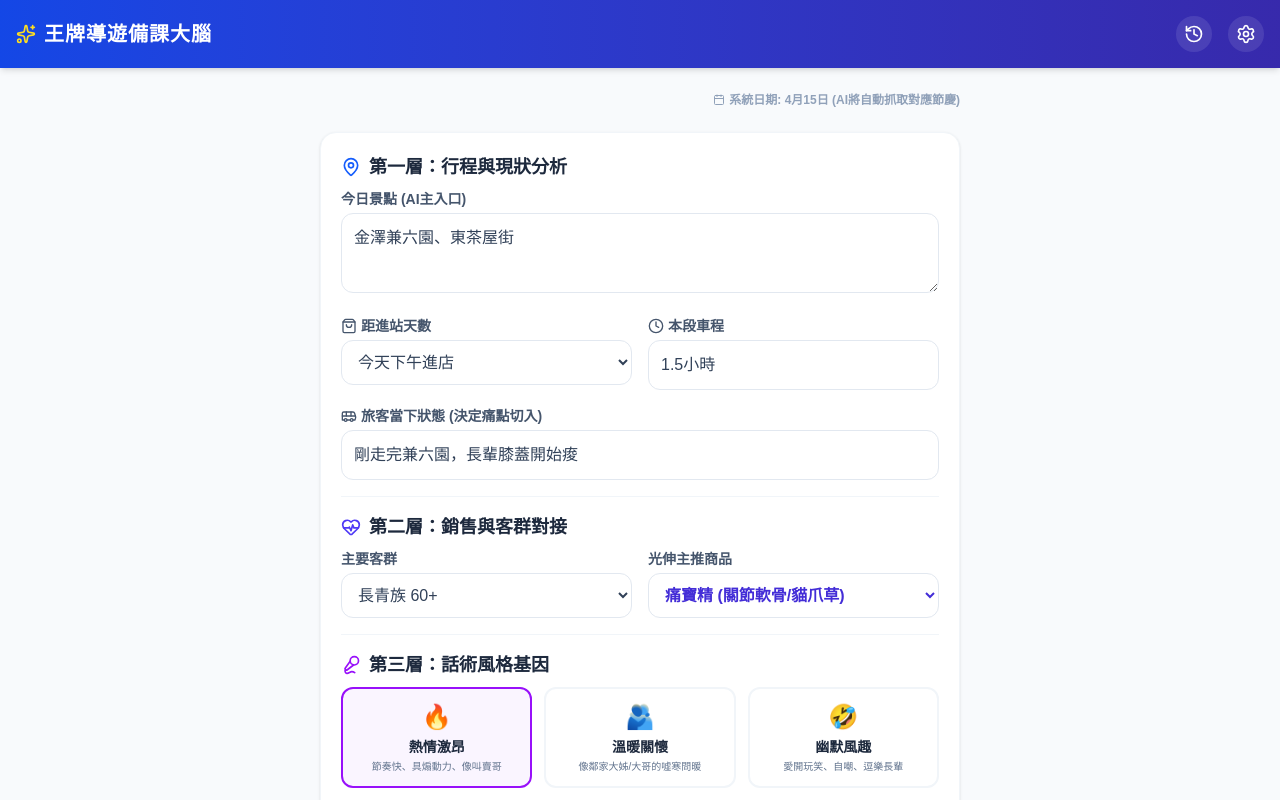
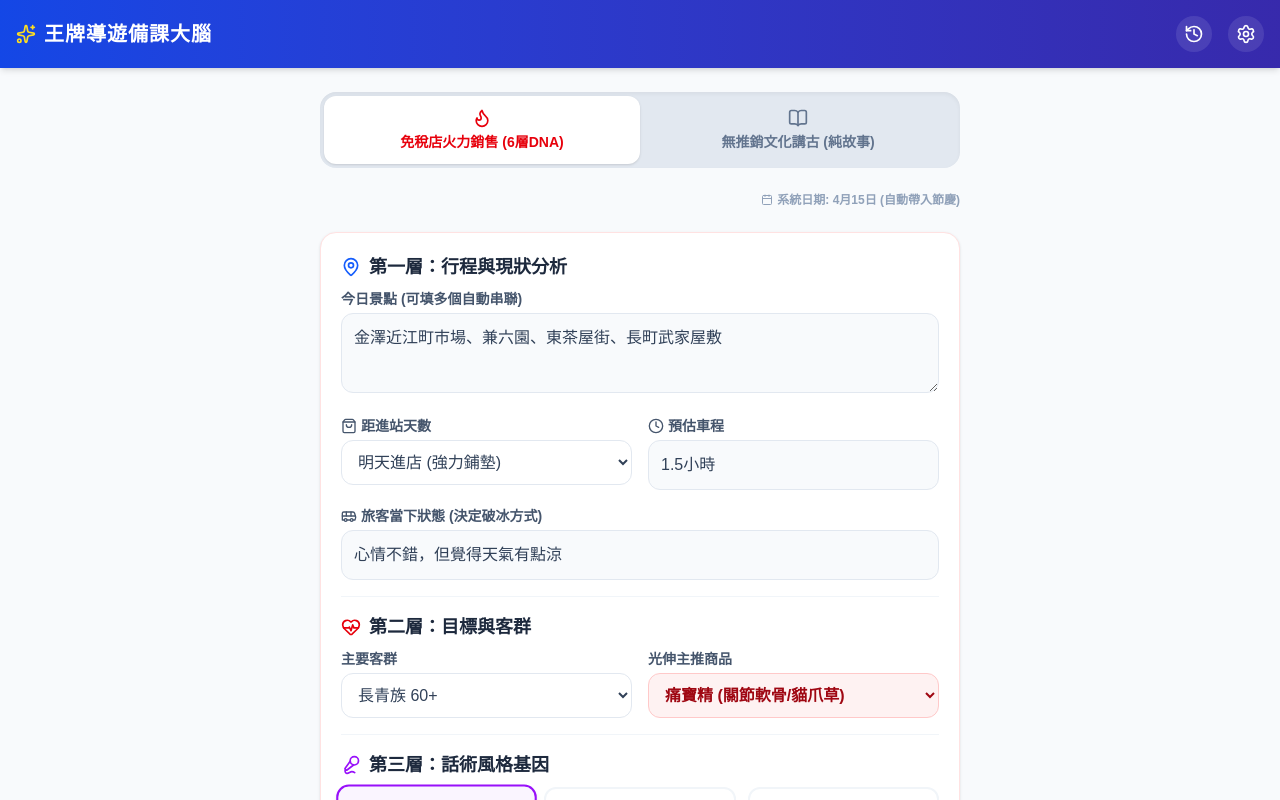
Before and after one commit to youweulin/tgtools, a Next.js app: page / in a window 1280 px wide. Shown: the top 800 px of the page. Built offline with nearby package versions, Linux system fonts and the light colour scheme.

Commit message:
feat: add pure topic mode (no sales) toggle with UI logic

```diff
--- a/src/app/api/generate/route.ts
+++ b/src/app/api/generate/route.ts
@@ -4,7 +4,7 @@ import { GoogleGenAI } from "@google/genai";
 export async function POST(req: NextRequest) {
   try {
     const body = await req.json();
-    const { apiKey, locations, daysToShop, driveTime, guestState, ageGroup, product, toneStyle, currentDate } = body;
+    const { apiKey, mode, locations, daysToShop, driveTime, guestState, ageGroup, product, toneStyle, currentDate } = body;
 
     if (!apiKey) {
       return NextResponse.json({ error: "請在設定中輸入您的 Gemini API Key" }, { status: 401 });
@@ -12,93 +12,116 @@ export async function POST(req: NextRequest) {
 
     const ai = new GoogleGenAI({ apiKey: apiKey });
 
-    const systemInstruction = `你是一位在日本帶團超過 20 年的頂級王牌導遊，更是「免稅店銷售」的傳奇人物。
-你的任務是幫剛入行的導遊做「單日車上播報與銷售鋪墊」的策略規劃與話術編寫。
-
+    // ==== 共用知識庫 ====
+    const knowledgeBase = `
 【導遊專屬知識庫 (KNOWLEDGE BASE)】
 請從以下四個知識庫中，根據輸入的「景點」、「客群」、「日期」、「商品」，挑選最對應的素材來組合。
 
-一、熱門景點素材池 (如果沒列出請自行發揮)
+一、熱門景點素材池
 * 兼六園(金澤): 加賀藩養老哲學、石板育步、六勝美學
 * 東茶屋街(金澤): 金箔、芸妓化妝、金箔冰淇淋
 * 近江町市場(金澤): 甘海老、加賀野菜、地魚
+* 長町武家屋敷(金澤): 薦掛(防雪草編)、土牆、武士精神
+* 金澤車站(金澤): 鼓門(能劇)、玻璃傘(款待之心)
 * 清水寺(京都): 清水舞台、音羽泉水、京漬物
-* 伏見稲荷(京都): 千本鳥居、稲荷壽司、千段階段
+* 伏見稲荷(京都): 千本鳥居、稲荷壽司
 * 嵐山(京都): 竹林、湯豆腐、渡月橋
-* 春日大社(奈良): 菖蒲湯、神鹿、鹿餅仙貝
-* 淺草寺(東京): 雷門雷神、人形燒、浅草海苔
-* 明治神宮(東京): 明治天皇養生觀、奉納酒樽
-* 築地/豐洲(東京): 本鮪、玉子燒、職人一刀
-* 道頓堀(大阪): 章魚燒、串炸、食倒れ
+* 春日大社(奈良): 菖蒲湯、神鹿
+* 淺草寺(東京): 雷門雷神、人形燒
+* 築地/豐洲(東京): 本鮪、玉子燒
 
 二、日本食材地圖
-* 艾草/草餅 (奈良/京都/節氣) → 對應：胎美精(活化)、血清高(循環)
+* 艾草/草餅 (奈良/京都) → 對應：胎美精、血清高
 * 金箔 (金澤) → 對應：胎美精、玻尿酸、痛寶精
 * 納豆 (水戶/東京) → 對應：納豆精
-* 宇治抹茶 (京都) → 對應：珪素、酵素100
-* 本鮪/鮭魚 (築地/北海道) → 對應：深海鮫、DHA-220
-* 昆布/海藻 (北海道) → 對應：酵素100、珪素
-* 紫蘇/梅干 (和歌山) → 對應：肝寶精、食物纖維
+* 本鮪/深海魚 (築地/北海道) → 對應：深海鮫、DHA
+* 紫蘇/梅干 (和歌山) → 對應：肝寶精
 
-三、節慶時令行事曆 (根據輸入的日期判斷前後的節慶)
+三、節慶時令行事曆
 * 1月: 初詣 (黑豆、昆布)
-* 2月: 節分豆撒き (大豆、惠方卷)
-* 3月: 桃之節句 3/3 (草餅、櫻花)
+* 2月: 節分豆撒き (大豆)
+* 3月: 桃之節句 (草餅、櫻花)
 * 4月: 花見 (櫻餅、花見酒)
-* 5月: 端午之節句 5/5 (柏餅、菖蒲湯)
-* 7-8月: 祇園祭、七夕、お盆 (素麵、精進料理)
-* 9-11月: 十五夜、秋分、七五三 (新米、千歲飴)
+* 5月: 端午之節句 (柏餅、菖蒲湯)
+* 7-8月: 祇園祭、七夕、お盆
+* 9-11月: 十五夜、秋分、七五三
 * 12月: 冬至柚子湯 (柚子、南瓜)
-
-四、光伸免稅店常用商品
-* 痛寶精 (關節軟骨、貓爪草濃縮)
-* 骨齒目 (眼睛與骨骼保養)
-* 血清高 (血管舒張清道夫)
-* 納豆精 (溶解血栓)
-* 肝寶精 (喝酒應酬解毒)
-* 胎美精 (細胞活化、更年期婦女)
-* 深海鮫/DHA-220 (大腦、抗氧化)
-* 酵素100/食物纖維 (腸胃道消化)
-* 高純度玻尿酸 (皮膚與關節)
-
----
-【6層 DNA 話術生成框架】
-你的話術「必須」嚴格按照以下六個層次推進，層層遞進，絕不可生硬推銷：
-1. 【景點/節慶 開場】：從當下景點特色或現在時間點的「節日祭典/季節」破冰。
-2. 【名物/食材 切入】：帶入當地的特定食材、料理或日式傳統物件。
-3. 【裝飾學與哲學延伸】：把這個物件或食材升華！解釋日本人為什麼這麼做（例如「把筋骨當作神事」、「裝飾即養生」），這不是迷信，是他們千百年來的養生智慧。
-4. 【旅客痛點連結】：神轉折！將上述智慧立刻連結到旅客現在正在痛的地方（如：剛剛走很多路所以膝蓋痛、天氣冷所以血管緊、空氣乾所以皮膚癢）。
-5. 【光伸商品引導】：順水推舟帶出目標商品（例如：痛寶精、血清高）。告訴他們這個商品的配方概念跟剛剛說的日本養生智慧如出一轍！
-6. 【🔥 國內限定關門法 (The Ultimate Hook) 🔥】：最後，使用「日本國內限定學」鎖單！
-   -> 核心邏輯：「日本好東西，都留給自己人；外流的都是次等的。」
-   -> 舉例：「就像剛剛那個金澤頂級金箔/築地頂級鮪魚絕對不出口一樣，吃進肚子保命的厚勞省指定第二類藥品當然也只留給日本人。你在台灣藥妝店、甚至外面商店都買不到這個規格，只有明天去光伸免稅店才有！」
-
----
-【產出格式要求】
-請根據以下結構產出內容：
-
-### 🎯 今日導遊戰略分析 (Guide Strategy)
-給導遊的簡短建議：根據景點、車程、客人當下狀態與距離進店的日子，告訴導遊講重點該放在哪裡。
-
-### 📌 6層 DNA 王牌話術稿
-(將上述 6 層 DNA 融合成一段極其自然、口語化、能直接拿來唸的車上廣播稿。必須完全符合選擇的「語氣風格」)
 `;
 
-    const userPrompt = `請根據以下今日行程與條件，生成導遊戰略與 6 層 DNA 鋪墊話術：
+    // ==== 模式判斷：火力銷售模式 vs 純故事模式 ====
+    let modeInstruction = '';
+    let userPromptContent = '';
+
+    if (mode === 'pure_topic') {
+      modeInstruction = `
+【純文化話題模式 (Pure Culture Mode)】
+你的任務是幫導遊寫出一套「充滿文化底蘊、無推銷、引人入勝」的車上導覽話術。
+請務必遵守以下3個層次：
+1. 【迎賓破冰】：利用當下的車程、天氣或客群狀態破冰。
+2. 【景點串聯】：將輸入的多個景點（如金澤的各個景點）找出一個共同的「文化核心」（例如金澤的『加賀百萬石的底氣』或武士精神），用聽故事的方式串起來。
+3. 【哲學延伸】：點出日本人值得學習的生活哲學、職人精神或養生法，讓客人覺得這趟旅行收穫滿滿。
+
+⚠️ 絕對禁止：不可提到任何免稅店、不可帶入長輩健康痛點、不可推銷藥物或保健品！
+
+【產出格式要求】
+### 🎯 今日導遊話題戰略
+(簡短建議：這些景點最好用什麼核心故事去包裝？)
+
+### 📌 深度文化洗禮話術稿
+(口語化的講稿，必須完全符合選擇的「語氣風格」)
+      `;
+
+      userPromptContent = `請根據以下今日行程與條件，生成導遊的「純文化話題」話術：
 - 📅 今天的日期：${currentDate}
-- 📍 今日規劃的景點：${locations}
-- 🚌 本段預估車程：${driveTime}
-- 😴 客人當下狀態：${guestState}
-- ⏳ 距離進光伸免稅店還有：${daysToShop} 天
+- 📍 今日將前往的景點：${locations}
+- 🚌 本段車程時間：${driveTime}
 - 👥 車上的主要客群：${ageGroup}
-- 💊 準備重點鋪墊的光伸商品：${product}
-- 🎭 你必須使用的說話風格：${toneStyle}
+- 😁 客人當下狀態：${guestState}
+- 🎭 話術風格：${toneStyle}
 
-立刻開始你的頂級導遊表演！`;
+立刻開始你的頂級說書人表演！`;
+
+    } else {
+      modeInstruction = `
+【火力銷售鋪墊模式 (Sales Pitch Mode)】
+你的任務是幫導遊編寫「單日車上播報與銷售鋪墊」的完美話術。
+必須嚴格按照以下6個層次推進，絕不可生硬推銷：
+1. 【景點/節慶 開場】：從景點特色或節日破冰。
+2. 【名物/食材 切入】：帶入當地食材或傳統物件。
+3. 【裝飾學與哲學延伸】：解釋日本人為什麼這麼做千百年的養生智慧。
+4. 【旅客痛點連結】：神轉折！連結到旅客的痛點（膝蓋痛、怕冷、睡眠）。
+5. 【光伸商品引導】：順水推舟帶出目標商品（如痛寶精、納豆精）。
+6. 【🔥 國內限定關門法 🔥】：「日本好東西留給自己人，吃進肚子的指定用藥外面買不到，只有明天光伸免稅店才有！」
+
+【產出格式要求】
+### 🎯 今日銷售戰略分析
+(簡短建議：根據景點、車程與還有幾天進店，告訴導遊講重點該放在哪裡)
+
+### 📌 6層 DNA 王牌鋪墊話術稿
+(將6層DNA融合成口語化車上廣播稿，必須完全符合選擇的「語氣風格」)
+      `;
+
+      userPromptContent = `請根據以下今日行程與條件，生成導遊的「銷售鋪墊」戰略與 6 層 DNA 話術：
+- 📅 今天的日期：${currentDate}
+- 📍 今日將前往的景點：${locations}
+- 🚌 本段車程時間：${driveTime}
+- 😁 客人當下狀態：${guestState}
+- 👥 車上的主要客群：${ageGroup}
+- ⏳ 距離免稅店天數：${daysToShop} 天
+- 💊 準備推銷的光伸商品：${product}
+- 🎭 話術風格：${toneStyle}
+
+立刻開始你的王牌銷售表演！`;
+    }
+
+    const systemInstruction = `你是一位在日本帶團超過 20 年的頂級王牌導遊。
+${knowledgeBase}
+${modeInstruction}
+`;
 
     const response = await ai.models.generateContent({
       model: "gemini-2.5-flash",
-      contents: userPrompt,
+      contents: userPromptContent,
       config: {
         systemInstruction: systemInstruction,
         temperature: 0.75,
--- a/src/app/page.tsx
+++ b/src/app/page.tsx
@@ -1,7 +1,7 @@
 'use client';
 import { useState, useEffect } from 'react';
 import ReactMarkdown from 'react-markdown';
-import { Settings, Sparkles, Save, History, ChevronRight, X, UserSearch, MapPin, Clock, HeartPulse, Bus, ShoppingBag, Mic2, Calendar } from 'lucide-react';
+import { Settings, Sparkles, Save, History, ChevronRight, X, UserSearch, MapPin, Clock, HeartPulse, Bus, ShoppingBag, Mic2, Calendar, BookOpen, Flame } from 'lucide-react';
 
 const TONE_STYLES = [
   { id: '熱情激昂', icon: '🔥', desc: '節奏快、具煽動力、像叫賣哥' },
@@ -28,12 +28,13 @@ export default function Home() {
   const [apiKey, setApiKey] = useState('');
   const [showSettings, setShowSettings] = useState(false);
   const [showHistory, setShowHistory] = useState(false);
+  const [appMode, setAppMode] = useState('sales'); // 'sales' or 'pure_topic'
 
   const [formData, setFormData] = useState({
-    locations: '金澤兼六園、東茶屋街',
-    daysToShop: '明天',
+    locations: '金澤近江町市場、兼六園、東茶屋街、長町武家屋敷',
+    daysToShop: '明天進店',
     driveTime: '1.5小時',
-    guestState: '剛走完兼六園，長輩膝蓋開始痠',
+    guestState: '心情不錯，但覺得天氣有點涼',
     ageGroup: '長青族 60+',
     product: PRESET_PRODUCTS[0],
     customProduct: '',
@@ -66,8 +67,8 @@ export default function Home() {
       return;
     }
 
-    const finalProduct = formData.product === '自訂...' ? formData.customProduct : formData.product;
-    if (!finalProduct) {
+    let finalProduct = formData.product === '自訂...' ? formData.customProduct : formData.product;
+    if (appMode === 'sales' && !finalProduct) {
       alert("請輸入自訂商品！"); return;
     }
 
@@ -79,6 +80,7 @@ export default function Home() {
         headers: { 'Content-Type': 'application/json' },
         body: JSON.stringify({
           apiKey,
+          mode: appMode,
           ...formData,
           product: finalProduct,
           currentDate: new Date().toLocaleDateString('zh-TW', { year: 'numeric', month: 'long', day: 'numeric'})
@@ -102,7 +104,8 @@ export default function Home() {
       id: Date.now(),
       date: currentDate,
       locations: formData.locations,
-      content: result
+      content: result,
+      mode: appMode
     };
     const newHistory = [newEntry, ...history];
     setHistory(newHistory as any);
@@ -136,57 +139,77 @@ export default function Home() {
       {!showHistory && (
         <main className="p-4 max-w-2xl mx-auto space-y-6 mt-2">
 
-          <div className="text-right text-xs font-bold text-slate-400 flex items-center justify-end gap-1">
-             <Calendar className="w-3 h-3" /> 系統日期: {currentDate} (AI將自動抓取對應節慶)
+          {/* Mode Switcher */}
+          <div className="flex bg-slate-200 p-1 rounded-2xl shadow-inner">
+            <button
+              onClick={() => setAppMode('sales')}
+              className={`flex-1 py-3 px-2 rounded-xl text-sm font-bold flex flex-col items-center gap-1 transition-all ${appMode === 'sales' ? 'bg-white shadow text-red-600' : 'text-slate-500 hover:text-slate-700'}`}
+            >
+              <Flame className="w-5 h-5" />
+              免稅店火力銷售 (6層DNA)
+            </button>
+            <button
+              onClick={() => setAppMode('pure_topic')}
+              className={`flex-1 py-3 px-2 rounded-xl text-sm font-bold flex flex-col items-center gap-1 transition-all ${appMode === 'pure_topic' ? 'bg-white shadow text-teal-600' : 'text-slate-500 hover:text-slate-700'}`}
+            >
+              <BookOpen className="w-5 h-5" />
+              無推銷文化講古 (純故事)
+            </button>
           </div>
 
-          <section className="bg-white p-5 rounded-2xl shadow-sm border border-slate-100 space-y-4">
+          <div className="text-right text-xs font-bold text-slate-400 flex items-center justify-end gap-1">
+             <Calendar className="w-3 h-3" /> 系統日期: {currentDate} (自動帶入節慶)
+          </div>
+
+          <section className={`bg-white p-5 rounded-2xl shadow-sm border space-y-4 ${appMode === 'sales' ? 'border-red-100' : 'border-teal-100'}`}>
             <h2 className="font-bold text-slate-800 text-lg flex items-center gap-2 mb-2">
-               <MapPin className="w-5 h-5 text-blue-600" /> 第一層：行程與現狀分析
+               <MapPin className={`w-5 h-5 ${appMode === 'sales' ? 'text-blue-600' : 'text-teal-600'}`} /> 第一層：行程與現狀分析
             </h2>
 
             <div>
-              <label className="block text-sm font-semibold text-slate-600 mb-1">今日景點 (AI主入口)</label>
+              <label className="block text-sm font-semibold text-slate-600 mb-1">今日景點 (可填多個自動串聯)</label>
               <textarea
                 value={formData.locations}
                 onChange={e => setFormData({...formData, locations: e.target.value})}
-                className="w-full p-3 border border-slate-200 rounded-xl focus:ring-2 focus:ring-blue-500 outline-none text-slate-700 h-20"
+                className="w-full p-3 border border-slate-200 rounded-xl focus:ring-2 focus:ring-blue-500 outline-none text-slate-700 h-20 bg-slate-50"
                 placeholder="例如：京都清水寺、伏見稻荷..."
               />
             </div>
 
             <div className="grid grid-cols-2 gap-4">
+              {appMode === 'sales' && (
                 <div>
                   <label className="block text-sm font-semibold text-slate-600 mb-1 flex items-center gap-1"><ShoppingBag className="w-4 h-4"/> 距進站天數</label>
                   <select
                     value={formData.daysToShop}
                     onChange={e => setFormData({...formData, daysToShop: e.target.value})}
-                  className="w-full p-3 border border-slate-200 rounded-xl bg-white focus:ring-2 focus:ring-blue-500 outline-none text-slate-700">
+                    className="w-full p-3 border border-slate-200 rounded-xl bg-white focus:ring-2 focus:ring-red-400 outline-none text-slate-700">
                     <option value="今天下午進店">今天下午進店</option>
                     <option value="明天進店">明天進店 (強力鋪墊)</option>
                     <option value="還有2天">還有 2 天才進店</option>
                     <option value="還有3天以上">還有 3 天以上 (輕度觀念)</option>
                   </select>
                 </div>
-              <div>
-                <label className="block text-sm font-semibold text-slate-600 mb-1 flex items-center gap-1"><Clock className="w-4 h-4"/> 本段車程</label>
+              )}
+              <div className={appMode === 'pure_topic' ? 'col-span-2' : ''}>
+                <label className="block text-sm font-semibold text-slate-600 mb-1 flex items-center gap-1"><Clock className="w-4 h-4"/> 預估車程</label>
                 <input
                   type="text"
                   value={formData.driveTime}
                   onChange={e => setFormData({...formData, driveTime: e.target.value})}
-                  className="w-full p-3 border border-slate-200 rounded-xl focus:ring-2 focus:ring-blue-500 outline-none text-slate-700"
+                  className="w-full p-3 border border-slate-200 rounded-xl focus:ring-2 focus:ring-blue-500 outline-none text-slate-700 bg-slate-50"
                   placeholder="例：1.5小時"
                 />
               </div>
             </div>
 
             <div>
-               <label className="block text-sm font-semibold text-slate-600 mb-1 flex items-center gap-1"><Bus className="w-4 h-4"/> 旅客當下狀態 (決定痛點切入)</label>
+               <label className="block text-sm font-semibold text-slate-600 mb-1 flex items-center gap-1"><Bus className="w-4 h-4"/> 旅客當下狀態 (決定破冰方式)</label>
                 <input
                   type="text"
                   value={formData.guestState}
                   onChange={e => setFormData({...formData, guestState: e.target.value})}
-                  className="w-full p-3 border border-slate-200 rounded-xl focus:ring-2 focus:ring-blue-500 outline-none text-slate-700"
+                  className="w-full p-3 border border-slate-200 rounded-xl focus:ring-2 focus:ring-blue-500 outline-none text-slate-700 bg-slate-50"
                   placeholder="例：剛走完山路腳痠、又冷又餓想睡覺..."
                 />
             </div>
@@ -194,10 +217,10 @@ export default function Home() {
             <hr className="border-slate-100 my-4" />
 
             <h2 className="font-bold text-slate-800 text-lg flex items-center gap-2 mb-2">
-               <HeartPulse className="w-5 h-5 text-indigo-600" /> 第二層：銷售與客群對接
+               {appMode === 'sales' ? <HeartPulse className="w-5 h-5 text-red-600" /> : <UserSearch className="w-5 h-5 text-teal-600" />} 第二層：目標與客群
             </h2>
 
-             <div className="grid grid-cols-2 gap-4">
+             <div className={`grid ${appMode === 'sales' ? 'grid-cols-2' : 'grid-cols-1'} gap-4`}>
                 <div>
                   <label className="block text-sm font-semibold text-slate-600 mb-1">主要客群</label>
                   <select
@@ -212,24 +235,26 @@ export default function Home() {
                   </select>
                 </div>
 
+                {appMode === 'sales' && (
                   <div>
-                  <label className="block text-sm font-semibold text-slate-600 mb-1">光伸主推商品</label>
+                    <label className="block text-sm font-semibold text-slate-600 mb-1 text-red-600">光伸主推商品</label>
                     <select
                       value={formData.product}
                       onChange={e => setFormData({...formData, product: e.target.value})}
-                    className="w-full p-3 border border-slate-200 rounded-xl bg-white focus:ring-2 focus:ring-blue-500 outline-none font-bold text-indigo-700">
+                      className="w-full p-3 border border-red-200 rounded-xl bg-red-50 focus:ring-2 focus:ring-red-500 outline-none font-bold text-red-800">
                       {PRESET_PRODUCTS.map(p => <option key={p} value={p}>{p}</option>)}
                     </select>
                   </div>
+                )}
               </div>
 
-              {formData.product === '自訂...' && (
+              {appMode === 'sales' && formData.product === '自訂...' && (
                 <div>
                   <input
                     type="text"
                     value={formData.customProduct}
                     onChange={e => setFormData({...formData, customProduct: e.target.value})}
-                    className="w-full p-3 border border-slate-200 rounded-xl focus:ring-2 focus:ring-blue-500 outline-none text-slate-700 mt-2"
+                    className="w-full p-3 border border-slate-200 rounded-xl focus:ring-2 focus:ring-red-500 outline-none text-slate-700 mt-2"
                     placeholder="請輸入其他商品名稱..."
                   />
                 </div>
@@ -246,7 +271,7 @@ export default function Home() {
                  <div
                    key={style.id}
                    onClick={() => setFormData({...formData, toneStyle: style.id})}
-                   className={`p-3 border-2 rounded-xl cursor-pointer transition select-none flex flex-col items-center text-center ${formData.toneStyle === style.id ? 'border-purple-600 bg-purple-50' : 'border-slate-100 hover:border-slate-300'}`}
+                   className={`p-3 border-2 rounded-xl cursor-pointer transition select-none flex flex-col items-center text-center ${formData.toneStyle === style.id ? 'border-purple-600 bg-purple-50 shadow-md transform scale-105' : 'border-slate-100 hover:border-slate-300'}`}
                  >
                     <div className="text-2xl mb-1">{style.icon}</div>
                     <div className="font-bold text-sm text-slate-800">{style.id}</div>
@@ -258,24 +283,24 @@ export default function Home() {
             <button
               onClick={handleGenerate}
               disabled={loading}
-              className="w-full py-4 bg-gradient-to-r from-blue-600 to-indigo-700 hover:from-blue-700 hover:to-indigo-800 text-white font-bold rounded-xl mt-6 flex items-center justify-center gap-2 shadow-lg shadow-indigo-600/30 transition disabled:opacity-70 disabled:cursor-wait text-lg"
+              className={`w-full py-4 text-white font-bold rounded-xl mt-6 flex items-center justify-center gap-2 shadow-lg transition disabled:opacity-70 disabled:cursor-wait text-lg ${appMode === 'sales' ? 'bg-gradient-to-r from-red-600 to-red-700 hover:from-red-700 hover:to-red-800 shadow-red-600/30' : 'bg-gradient-to-r from-teal-600 to-teal-700 hover:from-teal-700 hover:to-teal-800 shadow-teal-600/30'}`}
             >
-              {loading ? <span className="animate-pulse">王牌大腦高速運算中...</span> : <><Sparkles className="w-5 h-5"/> 生成 6層 DNA 話術</>}
+              {loading ? <span className="animate-pulse">王牌大腦高速運算中...</span> : <><Sparkles className="w-5 h-5"/> {appMode === 'sales' ? '生成 6 層 DNA 銷售話術' : '生成純文化講古故事'}</>}
             </button>
           </section>
 
           {/* Results Section */}
           {result && (
             <section id="result-anchor" className="bg-white rounded-2xl shadow-sm border border-slate-100 overflow-hidden mt-6 animate-in fade-in slide-in-from-bottom-4">
-              <div className="bg-indigo-50 px-5 py-4 border-b border-indigo-100 flex justify-between items-center sticky top-0">
-                <h3 className="font-bold text-indigo-900 flex items-center gap-2">
-                   🎯 今日專屬 6 層話術稿
+              <div className={`${appMode === 'sales' ? 'bg-red-50 border-red-100' : 'bg-teal-50 border-teal-100'} px-5 py-4 border-b flex justify-between items-center sticky top-0`}>
+                <h3 className={`font-bold flex items-center gap-2 ${appMode === 'sales' ? 'text-red-900' : 'text-teal-900'}`}>
+                   🎯 今日專屬手稿
                 </h3>
-                <button onClick={saveToHistory} className="text-sm font-bold bg-indigo-600 text-white px-4 py-2 rounded-lg hover:bg-indigo-700 transition flex items-center gap-1">
+                <button onClick={saveToHistory} className={`text-sm font-bold text-white px-4 py-2 rounded-lg transition flex items-center gap-1 ${appMode === 'sales' ? 'bg-red-600 hover:bg-red-700' : 'bg-teal-600 hover:bg-teal-700'}`}>
                   <Save className="w-4 h-4"/> 收藏
                 </button>
               </div>
-              <div className="p-5 prose prose-slate prose-h3:text-blue-700 prose-h3:border-b prose-h3:pb-2 prose-h3:mt-6 prose-strong:text-indigo-700 max-w-none text-slate-700 leading-relaxed text-[15px]">
+              <div className={`p-5 prose prose-slate max-w-none text-slate-700 leading-relaxed text-[15px] ${appMode === 'sales' ? 'prose-h3:text-red-700 prose-strong:text-red-700' : 'prose-h3:text-teal-700 prose-strong:text-teal-700'} prose-h3:border-b prose-h3:pb-2 prose-h3:mt-6`}>
                 <ReactMarkdown>{result}</ReactMarkdown>
               </div>
             </section>
@@ -301,7 +326,9 @@ export default function Home() {
                  <div key={item.id} className="bg-white p-5 rounded-2xl shadow-sm border border-slate-100 mb-4 ">
                    <div className="flex justify-between items-start mb-3">
                      <div>
-                       <span className="text-xs font-bold text-slate-400">{item.date}</span>
+                       <span className="text-xs font-bold text-slate-400 flex items-center gap-1">
+                          {item.date} {item.mode === 'pure_topic' ? <span className="bg-teal-100 text-teal-800 px-1.5 py-0.5 rounded text-[10px]">純話題</span> : <span className="bg-red-100 text-red-800 px-1.5 py-0.5 rounded text-[10px]">銷售</span>}
+                       </span>
                        <h3 className="font-bold text-slate-800 text-lg mt-1">{item.locations}</h3>
                      </div>
                      <button onClick={() => handleDeleteHistory(item.id)} className="text-red-400 px-2 py-1 hover:bg-red-50 rounded text-sm">刪除</button>
@@ -313,6 +340,7 @@ export default function Home() {
                    <button
                      onClick={() => {
                         setResult(item.content);
+                        setAppMode(item.mode || 'sales');
                         setShowHistory(false);
                         setTimeout(() => document.getElementById('result-anchor')?.scrollIntoView({ behavior: 'smooth'}), 100);
                      }}
```
Lines whose indentation alone changed are shown as unchanged.
